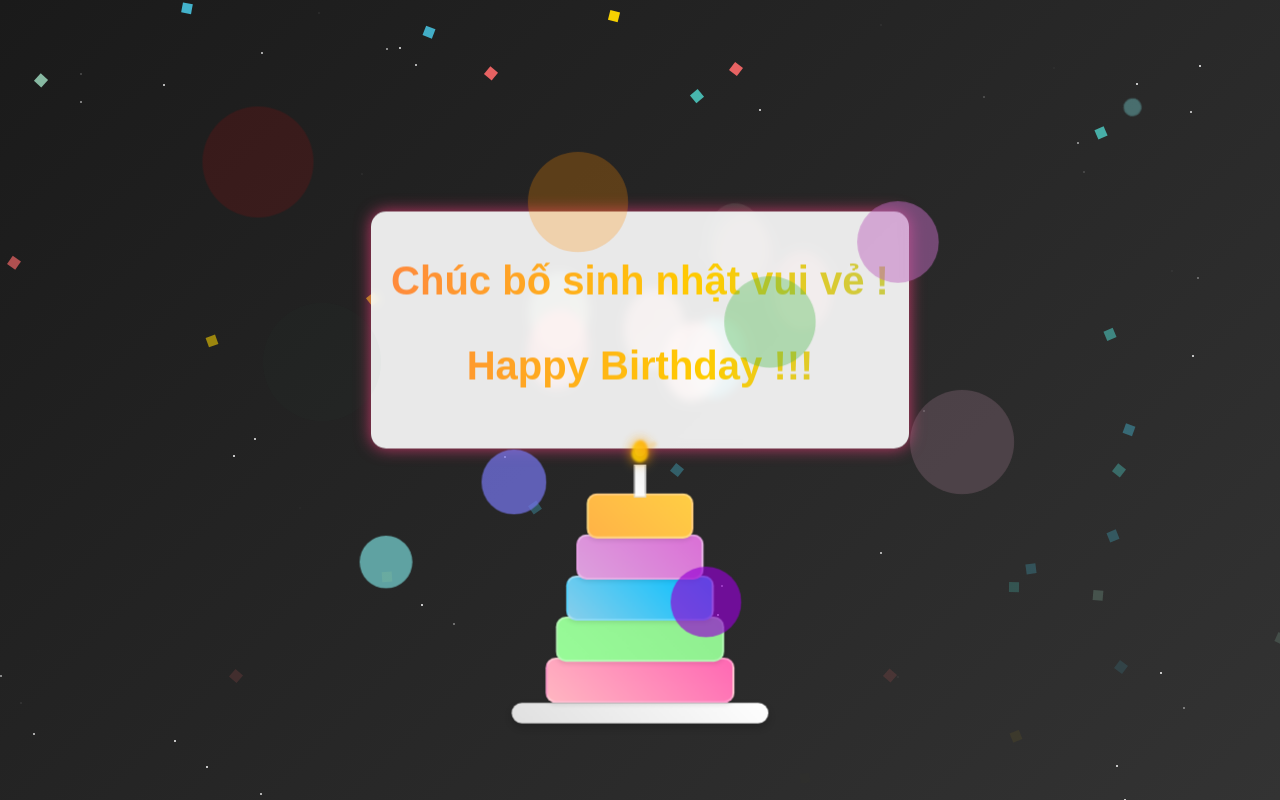
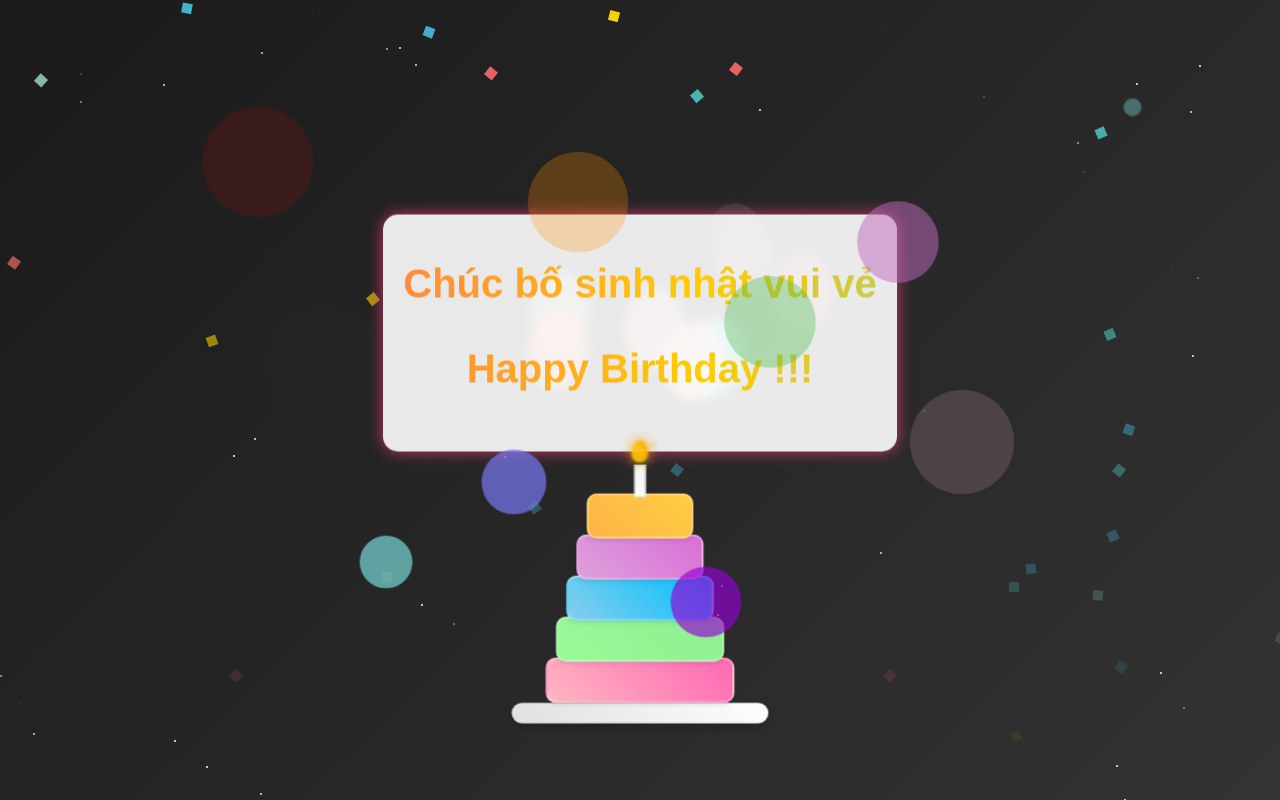
Before and after one commit to minzuy/BirthDate, a React (Vite) app: page / in a window 1280 px wide. Built offline with nearby package versions, Linux system fonts and the light colour scheme.

Commit message:
gwen cha na

```diff
--- a/src/App.jsx
+++ b/src/App.jsx
@@ -39,7 +39,7 @@ function App() {
       </div>
 
       <div className="birthday-card">
-        <h1>Chúc bố sinh nhật vui vẻ !</h1>
+        <h1>Chúc bố sinh nhật vui vẻ</h1>
         <h2>Happy Birthday !!!</h2>
       </div>
 
```
